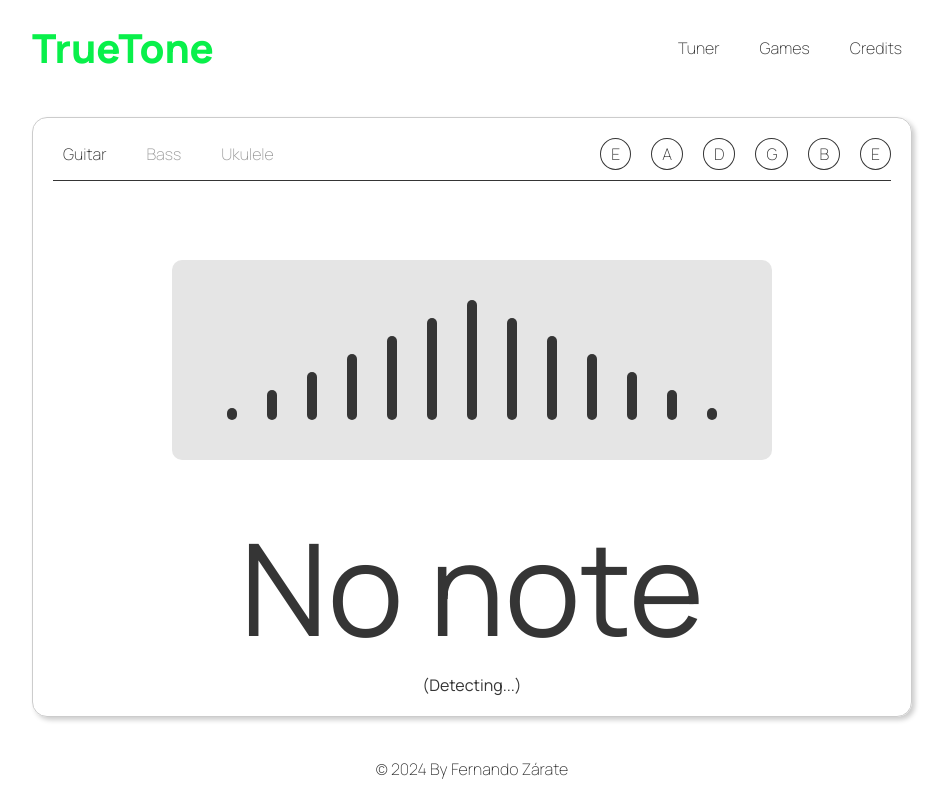
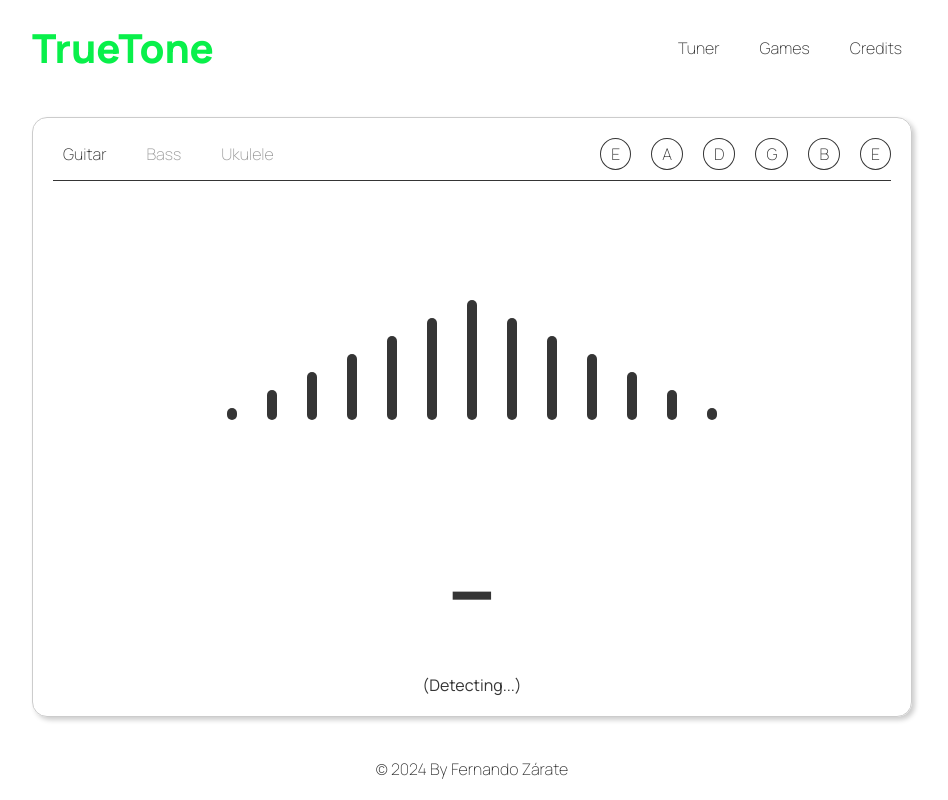
Before and after one commit to fernandozarate07/tuner-app, a React (Vite) app: page / in a window 1280 px wide. Shown: the whole page, without its empty margins (168-1116 px from the left). Built offline with nearby package versions, Linux system fonts and the light colour scheme; no server answers.

Commit message:
Increase FFT resolution to 8192 to improve frequency detection accuracy. Implement quadratic interpolation for more precise frequency calculation.

```diff
--- a/src/components/Indicator/Indicator.jsx
+++ b/src/components/Indicator/Indicator.jsx
@@ -36,8 +36,8 @@ const Indicator = ({ frequency, note, selectedInstrument }) => {
   const getLineColor = (index, selectedNoteFreq) => {
     const activeIndex = 6;
     const lineFreq = selectedNoteFreq + (index - activeIndex) * 5; // 5Hz interval for each line
-    if (Math.abs(frequency - lineFreq) <= 5) {
-      // ±5Hz margin
+    if (Math.abs(frequency - lineFreq) <= 2) {
+      // ±2Hz margin for active line
       return styles.activeLine; // Clase CSS para pintar de verde
     }
     return styles.inactiveLine; // Clase CSS para las líneas inactivas
@@ -60,7 +60,7 @@ const Indicator = ({ frequency, note, selectedInstrument }) => {
         })}
       </div>
       <div className={`flex-c-c-column ${styles.indicator__noteDisplay}`}>
-        <span className={`${styles.indicator__item} ${styles.indicator__note}`}>{note || "No note"}</span>
+        <span className={`${styles.indicator__item} ${styles.indicator__note}`}>{note || "-"}</span>
         <span className={`${styles.indicator__item} ${styles.indicator__frequency}`}>
           {frequency ? `${frequency} Hz` : "(Detecting...)"}
         </span>
--- a/src/components/Indicator/Indicator.module.css
+++ b/src/components/Indicator/Indicator.module.css
@@ -13,7 +13,6 @@
   display: grid;
   grid-template-columns: repeat(13, 1fr);
   border-radius: 10px;
-  background-color: var(--gr);
 }
 
 .indicator__lineContainer {
--- a/src/components/Tuner/Tuner.jsx
+++ b/src/components/Tuner/Tuner.jsx
@@ -22,9 +22,9 @@ const Tuner = () => {
       .then((stream) => {
         microphoneRef.current = audioContextRef.current.createMediaStreamSource(stream);
         analyserRef.current = audioContextRef.current.createAnalyser();
-        analyserRef.current.fftSize = 4096; // Aumentamos el tamaño de la FFT
+        analyserRef.current.fftSize = 8192; // Aumentar la resolución de la FFT
         dataArrayRef.current = new Uint8Array(analyserRef.current.frequencyBinCount);
-        analyserRef.current.smoothingTimeConstant = 0.85; // Suavizamos la señal
+        analyserRef.current.smoothingTimeConstant = 0.85; // Suavizar la señal
         microphoneRef.current.connect(analyserRef.current);
         updateFrequency();
       })
@@ -91,7 +91,7 @@ const Tuner = () => {
 
     // Calcular la frecuencia fundamental (de acuerdo con el índice del pico)
     const sampleRate = audioContextRef.current.sampleRate;
-    const frequency = (maxIndex * sampleRate) / analyserRef.current.fftSize;
+    const frequency = calculateFrequency(maxIndex, analyserRef.current.fftSize, sampleRate, dataArrayRef.current);
 
     // Usamos el valor de la frecuencia con mayor precisión
     setFrequency(frequency.toFixed(2));
@@ -102,6 +102,18 @@ const Tuner = () => {
 
     // Continuar con el próximo frame
     requestAnimationFrame(updateFrequency);
+  };
+
+  // Función para calcular la frecuencia con interpolación
+  const calculateFrequency = (maxIndex, fftSize, sampleRate, dataArray) => {
+    const peakValue = dataArray[maxIndex];
+    const leftValue = dataArray[maxIndex - 1] || 0;
+    const rightValue = dataArray[maxIndex + 1] || 0;
+
+    // Interpolación cuadrática para mejorar la precisión de la frecuencia
+    const interpolatedFreq =
+      (maxIndex + (0.5 * (rightValue - leftValue)) / (2 * peakValue - leftValue - rightValue)) * (sampleRate / fftSize);
+    return interpolatedFreq;
   };
 
   return (
```
